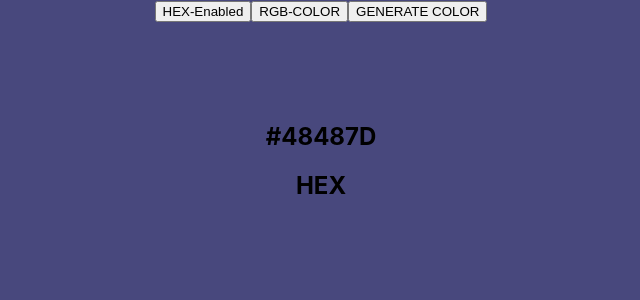
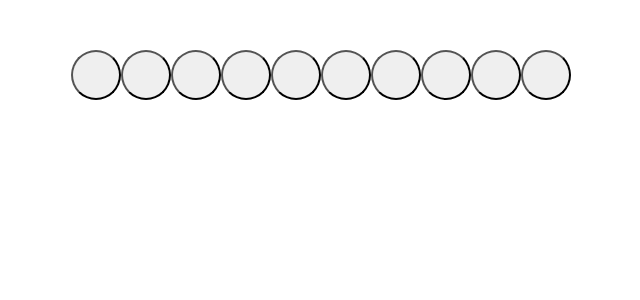
Before and after one commit to Stack-Naveen/20-reactjs-basic-projects, a React (Create React App) app: page / in a window 1280 px wide. Shown: the top 300 px of the page, without its empty margins (319-959 px from the left). Built offline with nearby package versions, Linux system fonts and the light colour scheme.

Commit message:
Add own icon component or install react-icons dependencie

```diff
--- a/package.json
+++ b/package.json
@@ -9,7 +9,8 @@
     "@testing-library/user-event": "^13.5.0",
     "react": "^19.1.1",
     "react-dom": "^19.1.1",
-    "react-scripts": "5.0.1",
+    "react-icons": "^5.5.0",
+    "react-scripts": "^5.0.1",
     "web-vitals": "^2.1.4"
   },
   "scripts": {
--- a/src/App.js
+++ b/src/App.js
@@ -1,11 +1,13 @@
 import "./App.css";
-import Accordian from "./components/accordian";
-import RandomColor from "./components/random-color";
+/* import Accordian from "./components/accordian";
+import RandomColor from "./components/random-color"; */
+import StarRating from "./components/star-rating";
 function App() {
   return (
     <div className="App">
       {/* <Accordian /> */}
-      <RandomColor />
+      {/* <RandomColor /> */}
+      <StarRating stars="10"/>
     </div>
   );
 }
--- /dev/null
+++ b/src/components/star-rating/index.jsx
@@ -0,0 +1,41 @@
+export default function StarRating({ stars = 5 }) {
+  const handleClick = (comingIndex) => {
+    console.log(comingIndex);
+  };
+  const handleHover = (comingIndex) => {
+    console.log(comingIndex);
+  };
+  const handleLeave = (comingIndex) => {
+    console.log(comingIndex);
+  };
+
+  return (
+    <div className="stars">
+      {Array.from({ length: stars }).map((_, index) => (
+        <Icon
+          key={index}
+          onClick={() => handleClick(index)}
+          onMouseMove={() => handleHover(index)}
+          onMouseLeave={() => handleLeave(index)}
+          size={40}
+        />
+      ))}
+    </div>
+  );
+}
+
+function Icon({ onClick, onMouseMove, onMouseLeave, size }) {
+  return (
+    <button
+      onClick={onClick}
+      onMouseMove={onMouseMove}
+      onMouseLeave={onMouseLeave}
+      style={{
+        borderRadius: "50px",
+        width: "50px",
+        height: "50px",
+        marginTop: "50px",
+      }}
+    ></button>
+  );
+}
```
Also changed, not shown: 1 other file (tests, documents, lock files or other folders).
